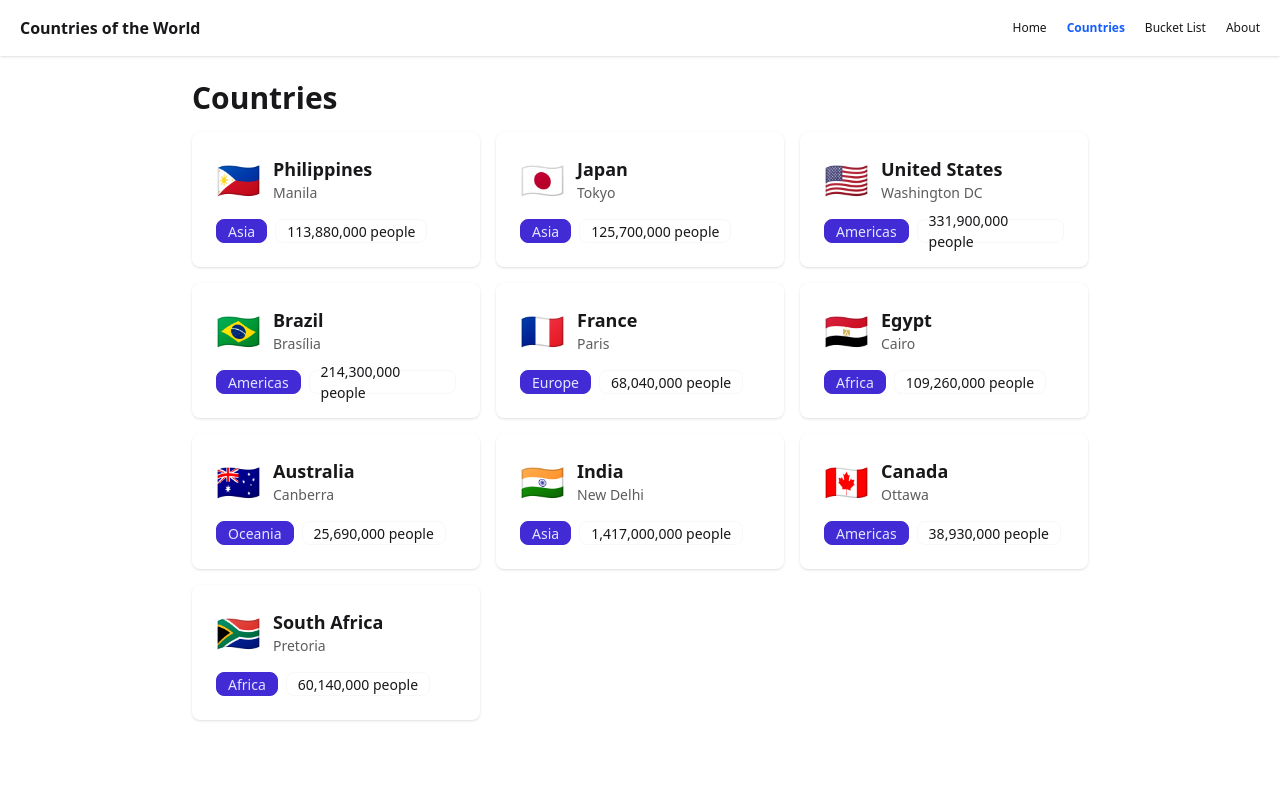
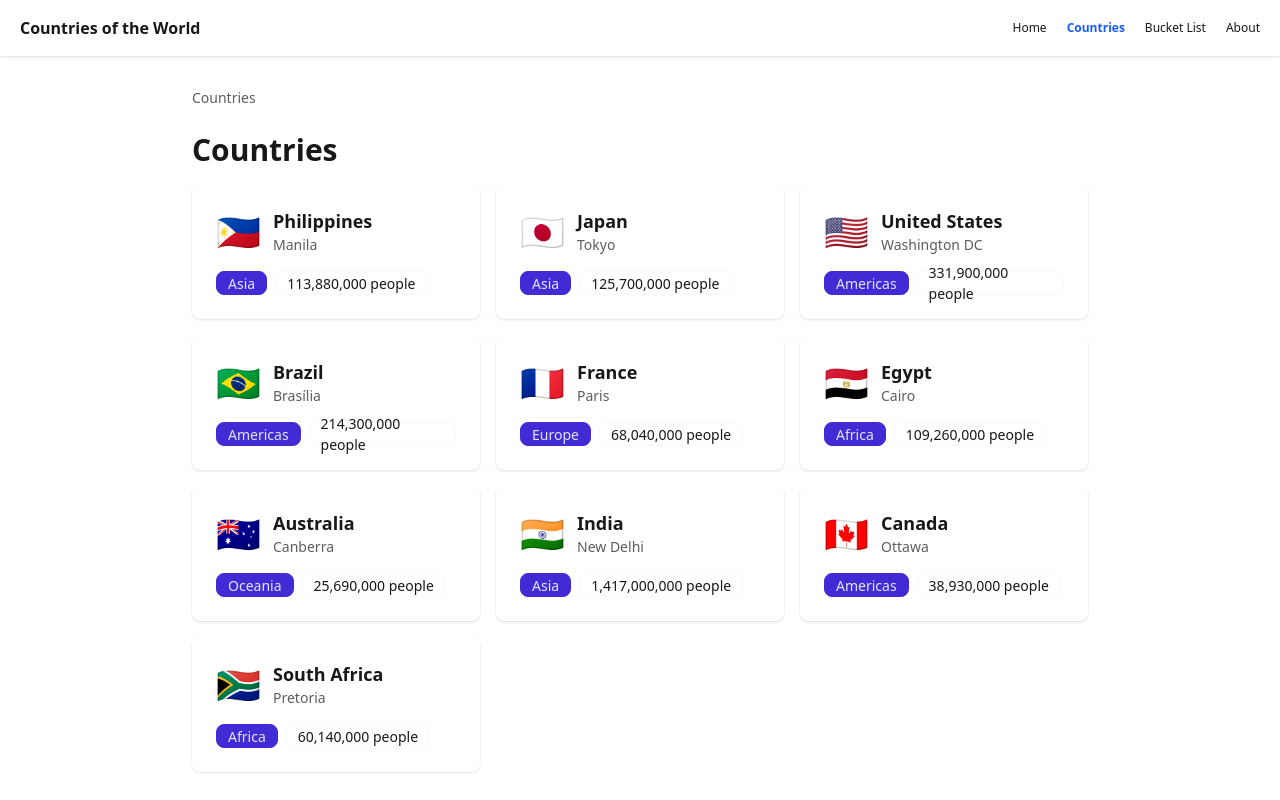
Before and after one commit to jpGluma/lab-act-countries, a React (Vite) app: page /countries in a window 1280 px wide. Built offline with nearby package versions, Linux system fonts and the light colour scheme.

Commit message:
feat: add CountriesLayout with breadcrumb

```diff
--- a/src/App.jsx
+++ b/src/App.jsx
@@ -1,5 +1,6 @@
 import { Routes, Route } from "react-router";
 import Layout from "./components/Layout";
+import CountriesLayout from "./components/CountriesLayout";
 import HomePage from "./pages/HomePage";
 import CountriesPage from "./pages/CountriesPage";
 import CountryDetailPage from "./pages/CountryDetailPage";
@@ -14,20 +15,26 @@ const App = () => {
       <Route path="/" element={<Layout />}>
         <Route index element={<HomePage />} />
 
-        <Route path="countries">
+        <Route path="countries" element={<CountriesLayout />}>
           <Route index element={<CountriesPage />} />
+
           <Route
             path=":countryCode"
             element={<CountryDetailPage />}
           />
         </Route>
 
-        <Route path="bucket-list" element={<BucketListPage />} />
+        <Route
+          path="bucket-list"
+          element={<BucketListPage />}
+        />
+
         <Route path="about" element={<AboutPage />} />
+
         <Route path="*" element={<NotFoundPage />} />
       </Route>
     </Routes>
   );
 };
 
-  export default App;
+export default App;
--- /dev/null
+++ b/src/components/CountriesLayout.jsx
@@ -0,0 +1,23 @@
+import { Outlet, useLocation } from "react-router";
+
+const CountriesLayout = () => {
+  const { pathname } = useLocation();
+
+  const code = pathname.split("/")[2];
+
+  return (
+    <section className="max-w-4xl mx-auto space-y-4">
+      <nav className="text-sm breadcrumbs opacity-70">
+        <ul>
+          <li>Countries</li>
+
+          {code && <li>{code.toUpperCase()}</li>}
+        </ul>
+      </nav>
+
+      <Outlet />
+    </section>
+  );
+};
+
+export default CountriesLayout;
```
